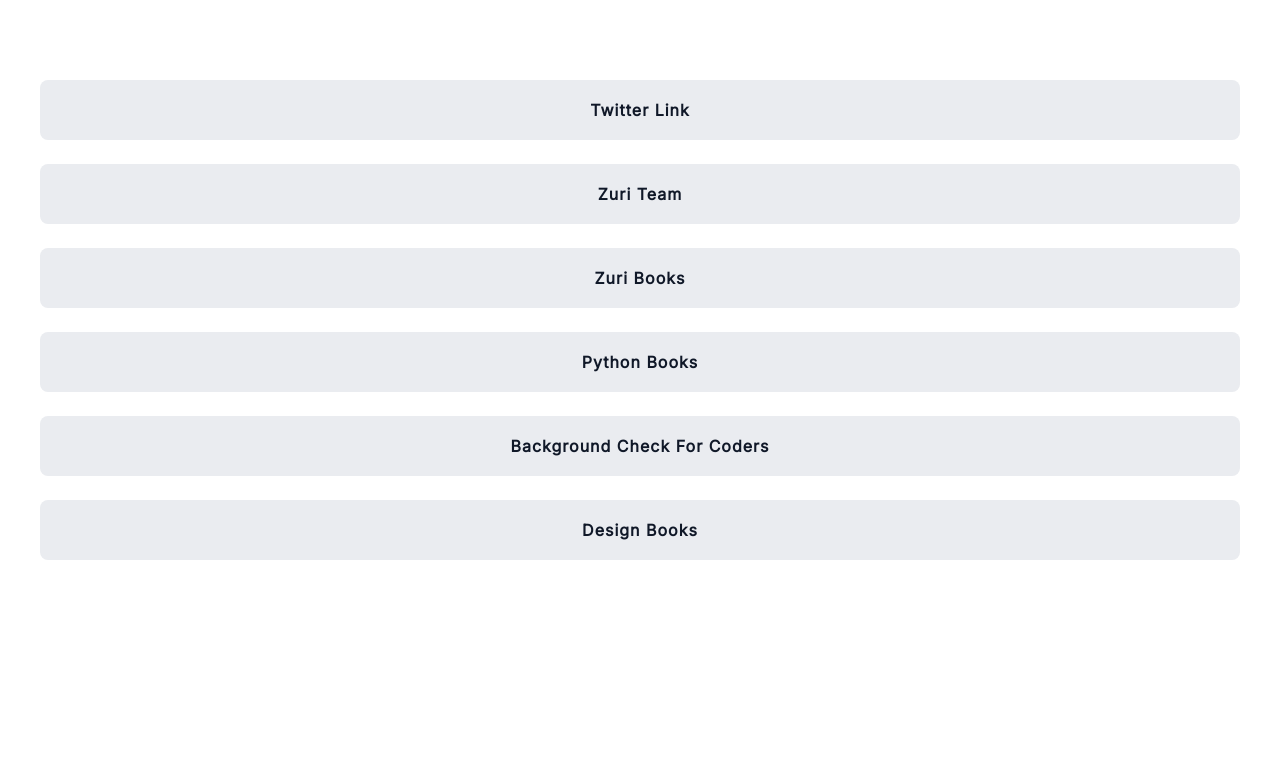
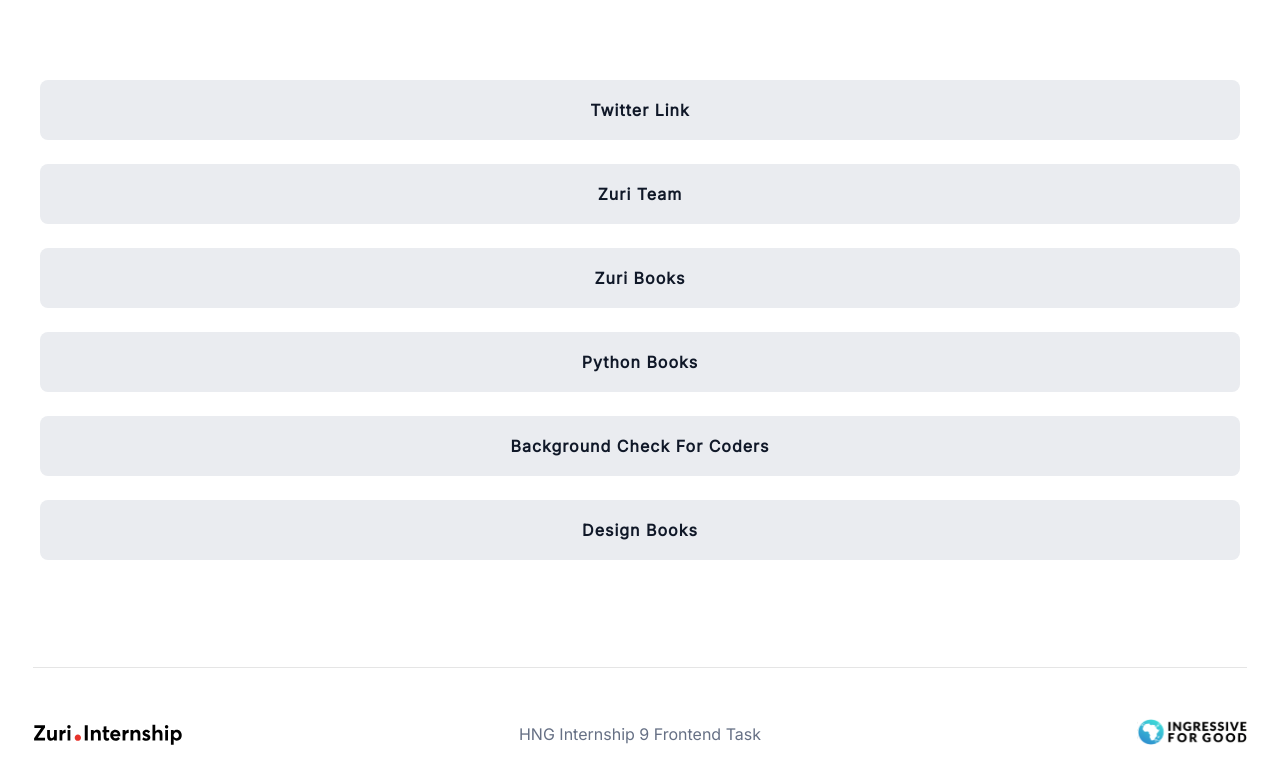
Before and after one commit to OkoloJohnbosco/HNG-task, a Next.js app: page / in a window 1280 px wide. Shown: the top 784 px of the page. Built offline with nearby package versions, Linux system fonts and the light colour scheme.

Commit message:
chore: creatd footer component

```diff
--- /dev/null
+++ b/components/footer/index.jsx
@@ -0,0 +1,23 @@
+import React from "react";
+import Image from "next/image";
+import zuriImg from "../../public/images/zurin.svg";
+import ingreImg from "../../public/images/ingre.svg";
+import styles from "../../styles/footer.module.css";
+
+function Footer() {
+  return (
+    <div className={styles.footer}>
+      <div className={styles.footer_zuri}>
+        <Image src={zuriImg} alt="" />
+      </div>
+      <div>
+        <p>HNG Internship 9 Frontend Task</p>
+      </div>
+      <div className={styles.footer_ingre}>
+        <Image src={ingreImg} alt="" />
+      </div>
+    </div>
+  );
+}
+
+export default Footer;
--- a/pages/index.js
+++ b/pages/index.js
@@ -1,4 +1,5 @@
 import Head from "next/head";
+import Footer from "../components/footer";
 import Link, { links } from "../components/link";
 import styles from "../styles/Home.module.css";
 
@@ -19,6 +20,8 @@
           ))}
         </div>
       </main>
+
+      <Footer />
     </div>
   );
 }
--- a/styles/Home.module.css
+++ b/styles/Home.module.css
@@ -1,6 +1,8 @@
 .container {
   min-height: 100vh;
   padding: 0 0.5rem;
+  display: flex;
+  flex-direction: column;
 }
 
 .main {
@@ -8,6 +10,7 @@
   max-width: 1200px;
   margin: 0 auto;
   width: 95%;
+  flex: 1;
 }
 
 .main_link {
--- /dev/null
+++ b/styles/footer.module.css
@@ -0,0 +1,29 @@
+.footer {
+  max-width: 1300px;
+  margin: 0 auto;
+  width: 96%;
+  padding: 40px 0;
+  border-top: 1px solid rgba(0, 0, 0, 0.1);
+  display: grid;
+  grid-template-columns: repeat(3, 1fr);
+  align-items: center;
+}
+
+.footer p {
+  color: #667085;
+  text-align: center;
+}
+
+.footer_zuri {
+  max-width: 150px;
+}
+
+.footer_ingre {
+  max-width: 110px;
+  text-align: right;
+  margin-left: auto;
+}
+
+.footer_ingre img {
+  text-align: right;
+}
```
Also changed, not shown: public/images/ingre.svg (added), public/images/zurin.svg (added).
